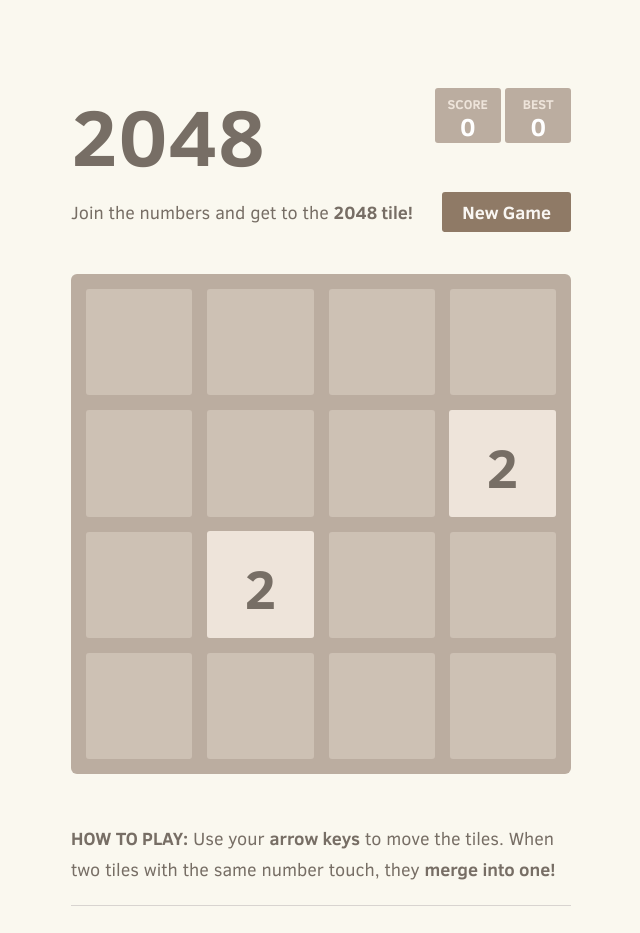
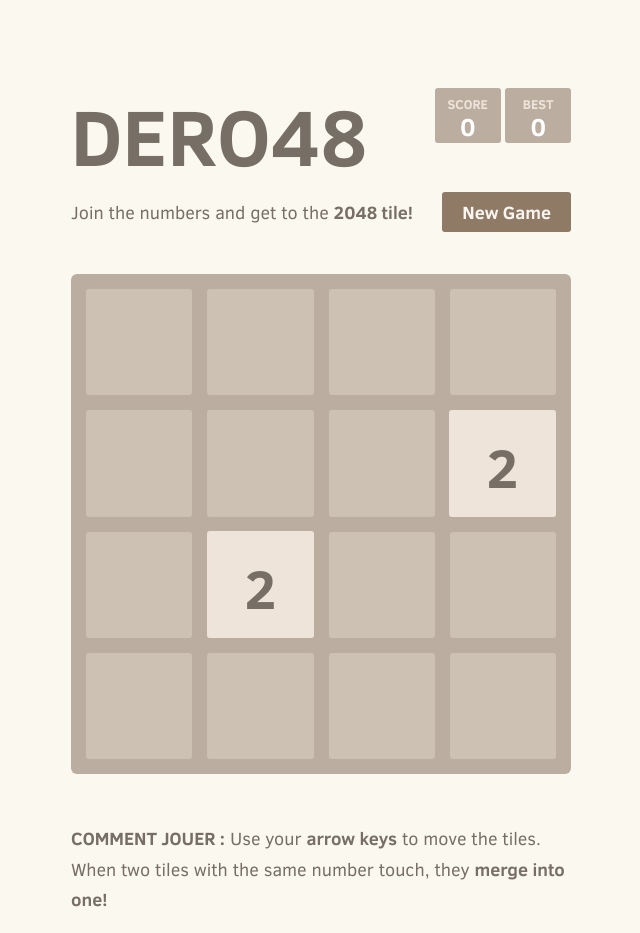
Before and after one commit to MDero/mdero.github.iooooo, a plain HTML site: page index.html in a window 1280 px wide. Shown: the top 933 px of the page, without its empty margins (319-959 px from the left). Drawn offline with Linux system fonts and the light colour scheme.

Commit message:
Modif index

```diff
--- a/index.html
+++ b/index.html
@@ -2,7 +2,7 @@
 <html>
 <head>
   <meta charset="utf-8">
-  <title>2048</title>
+  <title>DERO48</title>
 
   <link href="style/main.css" rel="stylesheet" type="text/css">
   <link rel="shortcut icon" href="favicon.ico">
@@ -16,7 +16,7 @@
 <body>
   <div class="container">
     <div class="heading">
-      <h1 class="title">2048</h1>
+      <h1 class="title">DERO48</h1>
       <div class="scores-container">
         <div class="score-container">0</div>
         <div class="best-container">0</div>
@@ -70,7 +70,7 @@
     </div>
 
     <p class="game-explanation">
-      <strong class="important">How to play:</strong> Use your <strong>arrow keys</strong> to move the tiles. When two tiles with the same number touch, they <strong>merge into one!</strong>
+      <strong class="important">Comment jouer :</strong> Use your <strong>arrow keys</strong> to move the tiles. When two tiles with the same number touch, they <strong>merge into one!</strong>
     </p>
     <hr>
     <p>
```
